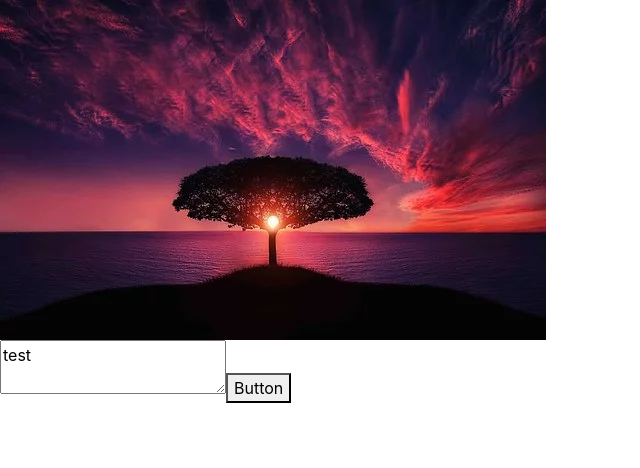
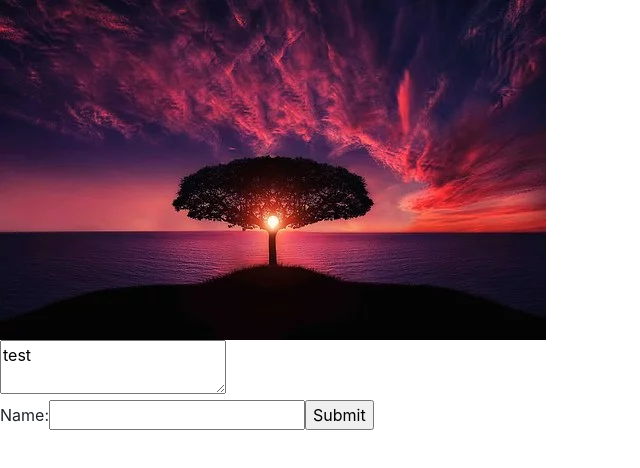
Before and after one commit to donovanmosley/genesis-product, a React (Create React App) app: page / in a window 1280 px wide. Shown: the top 468 px of the page, without its empty margins (0-640 px from the left). Built offline with nearby package versions, Linux system fonts and the light colour scheme.

Commit message:
Added code to get the value from an input field

```diff
--- a/src/components/button_comp.jsx
+++ b/src/components/button_comp.jsx
@@ -1,11 +1,40 @@
 import React, { Component } from "react";
 
 class Button extends Component {
-  state = {};
+  constructor(props) {
+    super(props);
+    this.state = { value: "" };
+
+    this.handleChange = this.handleChange.bind(this);
+    this.handleSubmit = this.handleSubmit.bind(this);
+  }
+
+  handleChange(event) {
+    this.setState({ value: event.target.value });
+  }
+
+  handleSubmit(event) {
+    alert("A name was submitted: " + this.state.value);
+    event.preventDefault();
+  }
+
   render() {
     return (
       <React.Fragment>
-        <button onClick={() => alert('Hi!')}>Button</button>
+        <form onSubmit={this.handleSubmit}>
+          <label>
+            Name:
+            <input
+              type="text"
+              value={this.state.value}
+              onChange={this.handleChange}
+            />
+          </label>
+          <input type="submit" value="Submit" />
+        </form>
+
+        {/* //* <button onClick={() => alert(document.getElementById("textinput"))}> */}
+        {/* </button> */}
       </React.Fragment>
     );
   }
```
